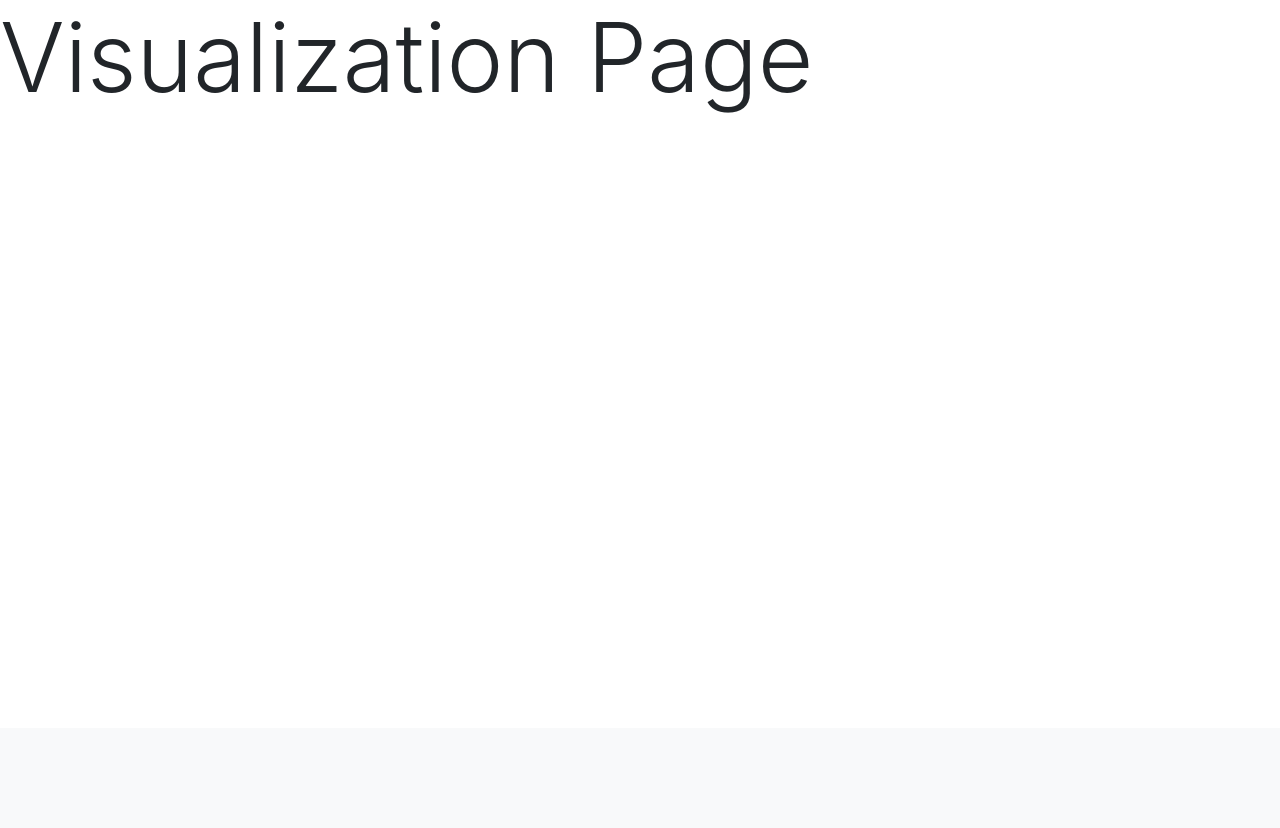
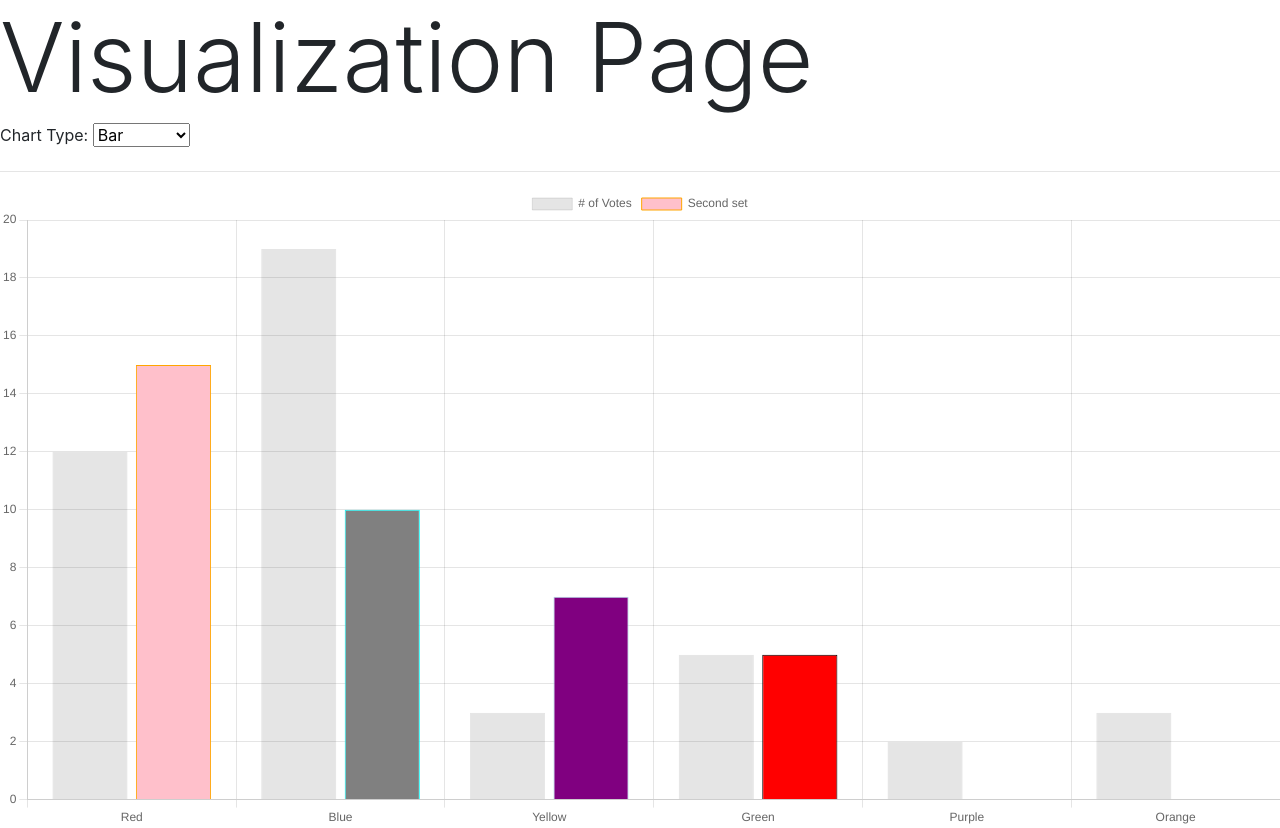
Before and after one commit to Yves-UMBC/Project47, a Django app: page /visual-option/ in a window 1280 px wide. Shown: the part 72-900 px from the top of the page. Before the commit the page ends 185 px from the top, so only its background shows below. Run offline with Django 4.2, Linux system fonts and the light colour scheme; some libraries are stand-ins or nearby versions.

Commit message:
Work done on making charts

```diff
--- a/playground/models.py
+++ b/playground/models.py
@@ -149,3 +149,7 @@
     class Meta:
         managed = False
         db_table = 'neighborhood'
+
+class Charts(models.Model):
+    idchart = models.IntegerField(primary_key=True)
+    type = models.CharField(max_length=50)
--- a/playground/templates/visual_option.html
+++ b/playground/templates/visual_option.html
@@ -3,4 +3,68 @@
 {% block nav-title %}<h1 class="text-light">Adding Visualization</h1>{% endblock %}
 {% block page_content %}
     <h1 class="display-1">Visualization Page</h1>
+    <label for="type">Chart Type:</label>
+
+    <select name="type" id="type">
+        <option value="bar">Bar</option>
+        <option value="line">Line</option>
+        <option value="pie">Pie</option>
+        <option value="doughnut">Doughnut</option>
+    </select>
+    <hr>
+    <canvas id="myChart"></canvas>
+
+    <script src="https://cdn.jsdelivr.net/npm/chart.js"></script>
+
+    <script>
+    const type = document.getElementById('type');
+
+    type.addEventListener('click', function() {
+        changetype(this.value);
+    }
+    );
+
+    const ctx = document.getElementById('myChart').getContext('2d');
+
+    const chart = new Chart(ctx, {
+        type: 'bar',
+        data: {
+            labels: ['Red', 'Blue', 'Yellow', 'Green', 'Purple', 'Orange'],
+            datasets: [{
+                label: '# of Votes',
+                data: [12, 19, 3, 5, 2, 3],
+                borderWidth: 1
+            },{
+                label: 'Second set',
+                backgroundColor: ['pink', 'grey', 'purple', 'red'],
+                borderColor: ['orange', 'cyan', 'lightblue', 'bloodorange'],
+                data: [15, 10, 7, 5],
+                borderWidth: 1
+            }]
+        },
+        options: {
+            legend: {
+                display: false
+            },
+            scales: {
+                y: {
+                beginAtZero: true
+                }
+            }
+        }
+    });
+
+    function changetype(updatetype) {
+        chart.config.type = updatetype;
+        chart.update();
+    };
+
+    function changebar() {
+        const updatetype = 'bar';
+        chart.config.type = updatetype;
+        chart.update();
+    };
+
+
+    </script>
 {% endblock %}
--- a/playground/views.py
+++ b/playground/views.py
@@ -2,7 +2,7 @@
 
 from django.shortcuts import render
 from django.http import HttpResponse
-from .models import Crime
+from .models import Crime, Neighborhood
 
 # The home page of the crime map
 def crime_map_index(request):
@@ -14,4 +14,10 @@
 
 # Rednering visualization page
 def visual_option(request):
-    return render(request, 'visual_option.html')
+    crimelist = Crime.objects.all()
+    neighborhoodlist = Neighborhood.objects.all()
+    context = {
+        "crimelist": crimelist,
+        "neighborhoodlist": neighborhoodlist,
+    }
+    return render(request, 'visual_option.html', context)
```
